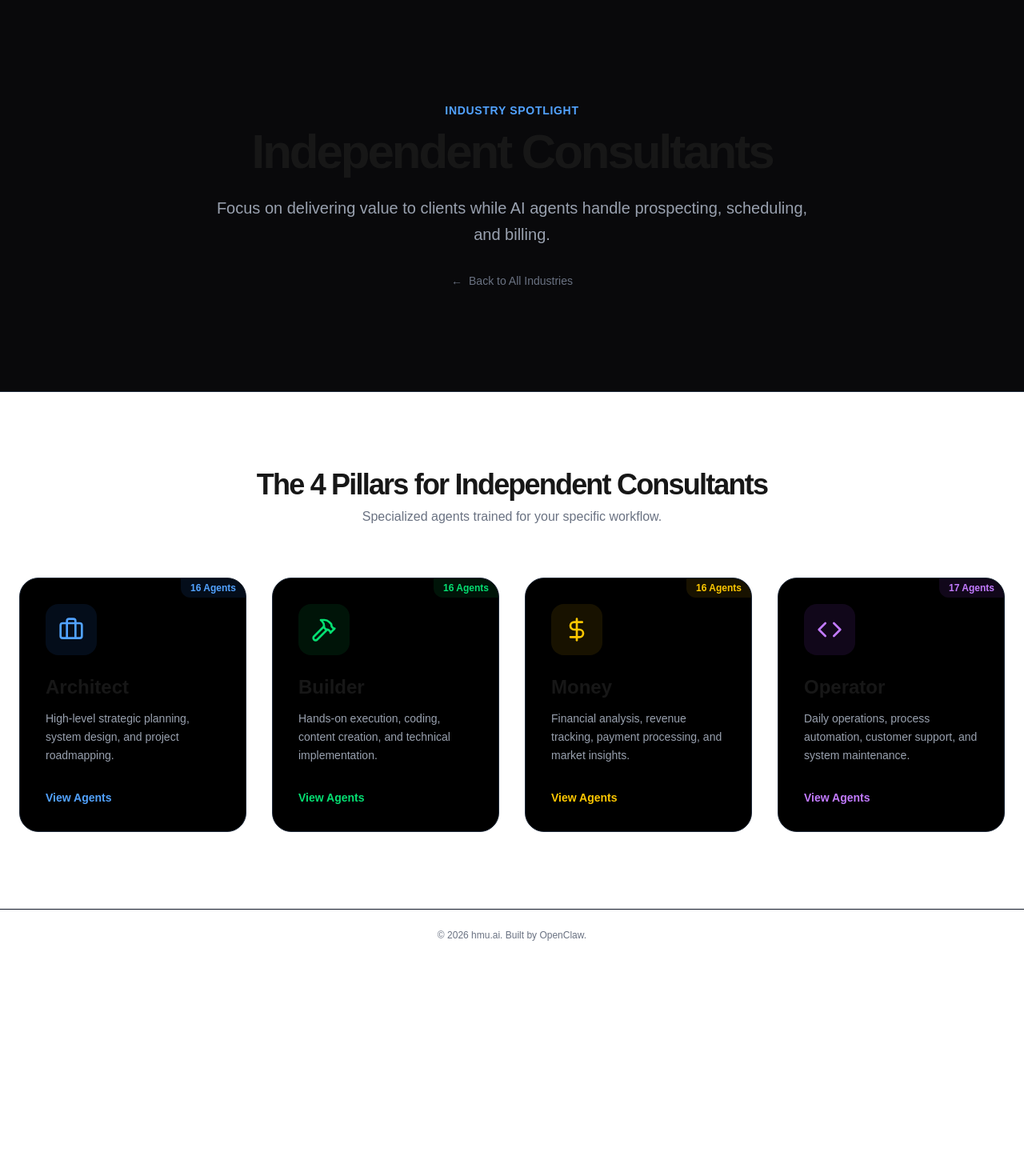
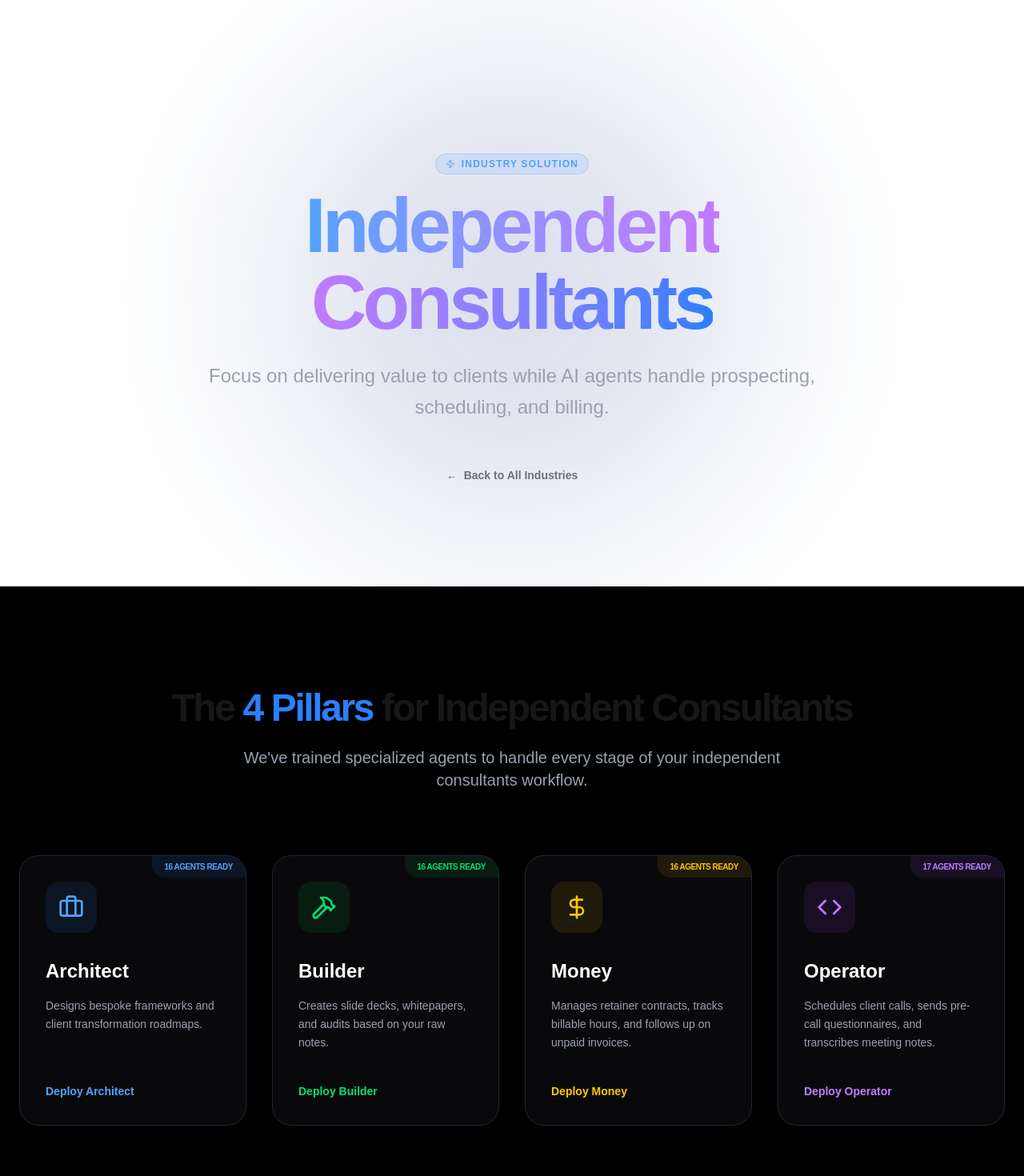
Before and after one commit to auralixai/hmu-ai, a Next.js app: page /use-cases/consultants in a window 1280 px wide. Shown: the part 80-1550 px from the top of the page at 80% size. Before the commit the page ends 1281 px from the top, so only its background shows below. Built offline with nearby package versions, Linux system fonts and the light colour scheme.

Commit message:
design: revamped industry pages with high-fidelity UI and removed OpenClaw footer attribution

```diff
--- a/src/app/layout.tsx
+++ b/src/app/layout.tsx
@@ -67,10 +67,12 @@ export default function RootLayout({
         <main className="flex-1 flex flex-col">
           {children}
         </main>
-        <footer className="py-6 w-full text-center px-4 md:px-6 border-t border-gray-900 shrink-0">
-          <p className="text-xs text-gray-500">
-            © 2026 hmu.ai. Built by OpenClaw.
-          </p>
+        <footer className="py-12 w-full text-center px-4 md:px-6 border-t border-white/5 shrink-0 bg-black">
+          <div className="container mx-auto">
+            <p className="text-sm text-gray-500 font-medium tracking-wide">
+              © 2026 hmu.ai. All rights reserved.
+            </p>
+          </div>
         </footer>
       </body>
     </html>
--- a/src/app/use-cases/[industry]/page.tsx
+++ b/src/app/use-cases/[industry]/page.tsx
@@ -1,8 +1,8 @@
-import { industries, getIndustryBySlug } from "@/data/industries";
+import { industries } from "@/data/industries";
 import { agentUseCases } from "@/data/agents";
 import { notFound } from "next/navigation";
 import Link from "next/link";
-import { ArrowRight, Briefcase, Hammer, DollarSign, Code, ArrowUpRight } from "lucide-react";
+import { ArrowRight, Briefcase, Hammer, DollarSign, Code, ArrowUpRight, Zap } from "lucide-react";
 import type { Metadata } from "next";
 
 // 1. Generate Static Params for pSEO
@@ -35,15 +35,14 @@ const agentTypes = [
   { name: "Operator", slug: "operator", description: "Daily operations, process automation, customer support, and system maintenance.", icon: Code, color: "purple" },
 ];
 
-// Helper to map colors to Tailwind classes (avoids dynamic class issues)
-const colorMap = {
-  blue: { border: "hover:border-blue-500/50", shadow: "hover:shadow-blue-500/15", bg: "bg-blue-500/10", text: "text-blue-400" },
-  green: { border: "hover:border-green-500/50", shadow: "hover:shadow-green-500/15", bg: "bg-green-500/10", text: "text-green-400" },
-  yellow: { border: "hover:border-yellow-500/50", shadow: "hover:shadow-yellow-500/15", bg: "bg-yellow-500/10", text: "text-yellow-400" },
-  purple: { border: "hover:border-purple-500/50", shadow: "hover:shadow-purple-500/15", bg: "bg-purple-500/10", text: "text-purple-400" },
+const themeMap = {
+  blue: { border: "hover:border-blue-500/50", shadow: "hover:shadow-blue-500/10", bg: "bg-blue-500/10", text: "text-blue-400" },
+  green: { border: "hover:border-green-500/50", shadow: "hover:shadow-green-500/10", bg: "bg-green-500/10", text: "text-green-400" },
+  yellow: { border: "hover:border-yellow-500/50", shadow: "hover:shadow-yellow-500/10", bg: "bg-yellow-500/10", text: "text-yellow-400" },
+  purple: { border: "hover:border-purple-500/50", shadow: "hover:shadow-purple-500/10", bg: "bg-purple-500/10", text: "text-purple-400" },
 };
 
-// 3. Main Industry Page Component (Awaiting params for Next.js 15+)
+// 3. Main Industry Page Component
 export default async function IndustryPage({ params }: { params: Promise<{ industry: string }> }) {
   const resolvedParams = await params;
   const industry = industries.find(i => i.slug === resolvedParams.industry);
@@ -61,54 +60,68 @@ export default async function IndustryPage({ params }: { params: Promise<{ indus
 
   return (
     <div className="w-full">
-      <section className="py-24 md:py-32 bg-zinc-950 border-b border-gray-800 relative overflow-hidden">
-        {/* Subtle background glow */}
-        <div className="absolute top-1/2 left-1/2 -translate-x-1/2 -translate-y-1/2 w-[600px] h-[600px] bg-blue-900/10 rounded-full blur-[100px] -z-10"></div>
+      {/* 1. Impactful Hero Section */}
+      <section className="relative w-full pt-32 pb-20 md:pt-48 md:pb-32 overflow-hidden border-b border-white/5">
+        <div className="absolute top-1/2 left-1/2 -translate-x-1/2 -translate-y-1/2 w-[600px] h-[600px] bg-blue-900/15 rounded-full blur-[120px] -z-10 pointer-events-none"></div>
 
-        <div className="container mx-auto px-4 md:px-6 text-center relative z-10">
-          <p className="text-blue-400 font-semibold mb-3 tracking-wider uppercase text-sm">Industry Spotlight</p>
-          <h1 className="text-4xl font-bold tracking-tighter sm:text-5xl md:text-6xl mb-6">
-            {industry.name}
-          </h1>
-          <p className="text-xl text-gray-400 max-w-3xl mx-auto leading-relaxed">
-            {industry.description}
-          </p>
-           <div className="mt-8 text-sm">
-             <Link href="/use-cases" className="text-gray-500 hover:text-white transition-colors flex items-center justify-center gap-2 group">
-                <span className="group-hover:-translate-x-1 transition-transform">←</span> Back to All Industries
-             </Link>
+        <div className="container px-4 md:px-6 mx-auto text-center relative z-10">
+          <div className="flex flex-col items-center space-y-6">
+            <div className="inline-flex items-center gap-2 px-3 py-1 rounded-full bg-blue-500/10 border border-blue-500/20 text-blue-400 text-xs font-bold uppercase tracking-widest mb-4">
+              <Zap className="h-3 w-3" /> Industry Solution
+            </div>
+            <h1 className="text-5xl font-bold tracking-tighter sm:text-6xl md:text-7xl lg:text-8xl max-w-5xl">
+              <span className="text-transparent bg-clip-text bg-gradient-to-r from-blue-400 via-purple-400 to-blue-500">{industry.name}</span>
+            </h1>
+            <p className="mx-auto max-w-[800px] text-gray-400 md:text-2xl leading-relaxed font-light">
+              {industry.description}
+            </p>
+
+            <div className="pt-8">
+               <Link href="/use-cases" className="text-sm font-semibold text-gray-500 hover:text-white transition-colors flex items-center gap-2 group">
+                  <span className="group-hover:-translate-x-1 transition-transform">←</span> Back to All Industries
+               </Link>
+            </div>
           </div>
         </div>
       </section>
 
-      <section className="py-24">
-        <div className="container mx-auto px-4 md:px-6">
-          <div className="text-center mb-16">
-            <h2 className="text-3xl font-bold tracking-tighter sm:text-4xl">The 4 Pillars for {industry.name}</h2>
-            <p className="text-gray-500 mt-2">Specialized agents trained for your specific workflow.</p>
+      {/* 2. The 4 Pillars Grid */}
+      <section className="py-32 bg-black">
+        <div className="container px-4 md:px-6 mx-auto">
+          <div className="text-center mb-20">
+            <h2 className="text-3xl font-bold tracking-tighter sm:text-4xl md:text-5xl mb-6">
+              The <span className="text-blue-500">4 Pillars</span> for {industry.name}
+            </h2>
+            <p className="text-xl text-gray-400 max-w-2xl mx-auto">
+              We've trained specialized agents to handle every stage of your {industry.name.toLowerCase()} workflow.
+            </p>
           </div>
-          <div className="grid grid-cols-1 md:grid-cols-2 lg:grid-cols-4 gap-8">
+
+          <div className="grid gap-8 md:grid-cols-2 lg:grid-cols-4">
             {agentTypes.map(type => {
               const Icon = type.icon;
               const count = agentCounts[type.slug as keyof typeof agentCounts];
-              const theme = colorMap[type.color as keyof typeof colorMap];
+              const theme = themeMap[type.color as keyof typeof themeMap];
+
               return (
                 <Link
                   key={type.slug}
                   href={`/use-cases/${industry.slug}/roles/${type.slug}`}
                   className="group block h-full"
                 >
-                  <div className={`flex flex-col p-8 border border-gray-800 rounded-3xl bg-black ${theme.border} hover:bg-zinc-900 transition-all duration-300 h-full relative overflow-hidden`}>
-                     <div className={`absolute top-0 right-0 ${theme.bg} ${theme.text} text-xs font-bold px-3 py-1 rounded-bl-xl rounded-tr-3xl`}>
-                       {count} Agents
+                  <div className={`flex flex-col p-8 border border-gray-800 rounded-3xl bg-zinc-950 transition-all duration-500 h-full relative overflow-hidden ${theme.border} ${theme.shadow}`}>
+                    <div className={`absolute top-0 right-0 ${theme.bg} ${theme.text} text-[10px] font-black px-4 py-1.5 rounded-bl-2xl uppercase tracking-tighter`}>
+                      {count} Agents Ready
                     </div>
-                    <div className={`p-4 ${theme.bg} rounded-2xl w-fit mb-6 ${theme.text} group-hover:scale-110 transition-transform`}>
+                    <div className={`p-4 ${theme.bg} rounded-2xl w-fit mb-8 ${theme.text} group-hover:scale-110 group-hover:rotate-3 transition-all duration-500`}>
                       <Icon className="h-8 w-8" />
                     </div>
-                    <h3 className="font-bold text-2xl mb-3">{type.name}</h3>
-                    <p className="text-gray-400 text-sm leading-relaxed mb-8 flex-1">{type.description}</p>
-                    <div className={`flex items-center text-sm font-semibold ${theme.text} group-hover:brightness-125 transition-all mt-auto`}>
-                      View Agents <ArrowUpRight className="ml-1 h-4 w-4 opacity-0 group-hover:opacity-100 group-hover:translate-x-0.5 group-hover:-translate-y-0.5 transition-all" />
+                    <h3 className="font-bold text-2xl mb-4 text-white group-hover:text-blue-400 transition-colors">{type.name}</h3>
+                    <p className="text-gray-400 leading-relaxed mb-10 flex-1 text-sm">
+                      {industry[`${type.slug}Role` as keyof typeof industry] || type.description}
+                    </p>
+                    <div className={`flex items-center text-sm font-bold ${theme.text} group-hover:gap-3 transition-all mt-auto`}>
+                      Deploy {type.name} <ArrowUpRight className="ml-1 h-4 w-4 opacity-0 group-hover:opacity-100 group-hover:translate-x-0.5 group-hover:-translate-y-0.5 transition-all" />
                     </div>
                   </div>
                 </Link>
@@ -117,6 +130,19 @@ export default async function IndustryPage({ params }: { params: Promise<{ indus
           </div>
         </div>
       </section>
+
+      {/* 3. CTA Section */}
+      <section className="w-full py-24 bg-zinc-950 border-t border-white/5">
+        <div className="container px-4 md:px-6 mx-auto text-center">
+          <h2 className="text-3xl font-bold tracking-tighter mb-8">Ready to automate your {industry.name.toLowerCase()}?</h2>
+          <Link
+            href="/pricing"
+            className="inline-flex h-14 items-center justify-center rounded-full bg-white px-10 text-base font-bold text-black shadow-xl hover:bg-gray-200 hover:scale-105 transition-all"
+          >
+            Start Building Your AI Team <ArrowRight className="ml-2 h-5 w-5" />
+          </Link>
+        </div>
+      </section>
     </div>
   );
 }
```
